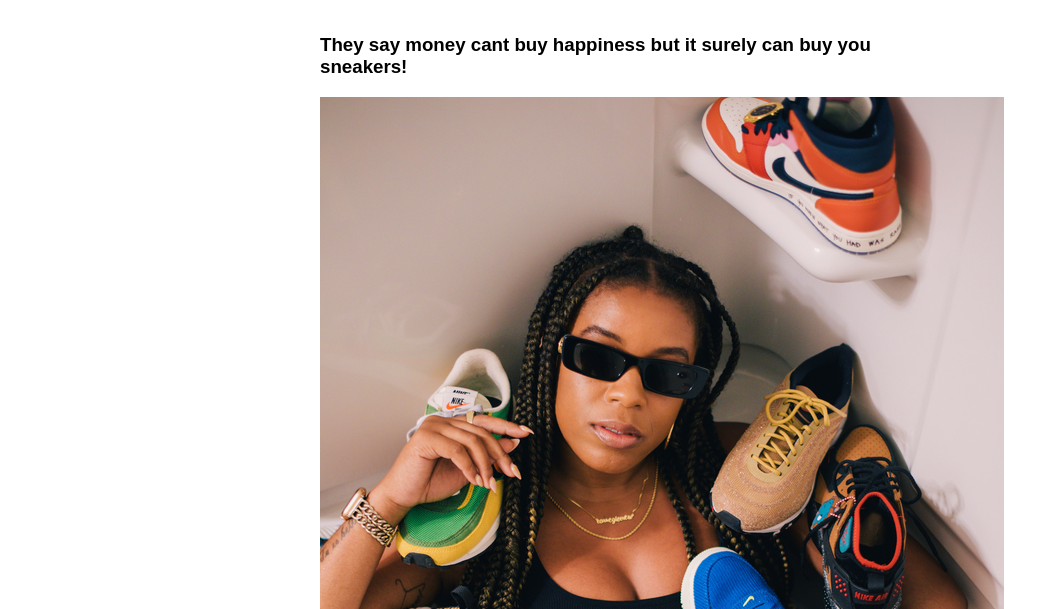
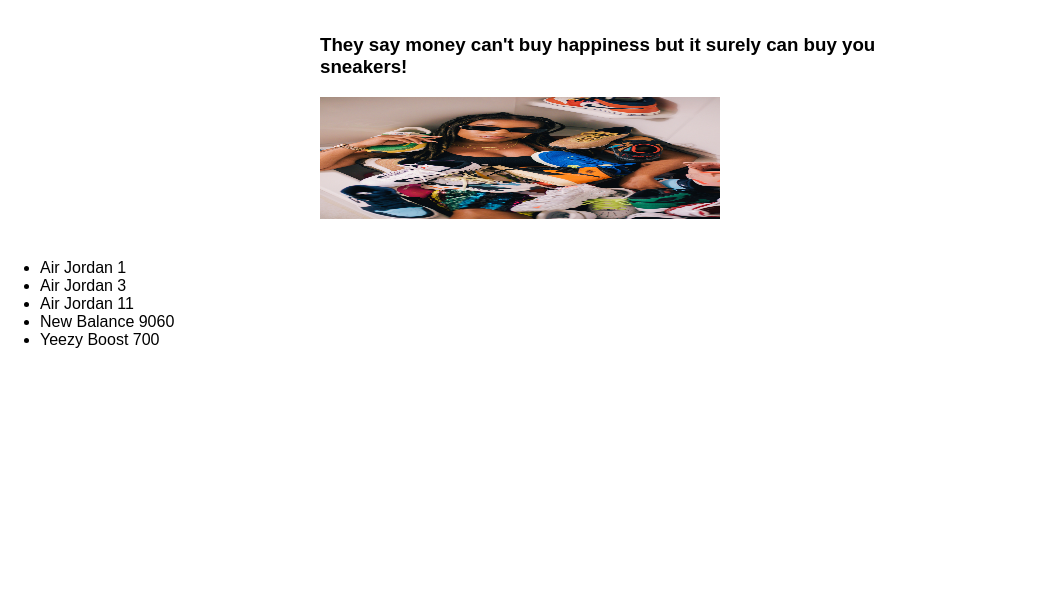
Before and after one commit to arnm242/my-first-static-web-app, a website: page src/index.html in a window 1280 px wide. Shown: the part 191-800 px from the top of the page, without its empty margins (0-1043 px from the left). Drawn offline with Linux system fonts and the light colour scheme.

Commit message:
Update index.html

```diff
--- a/src/index.html
+++ b/src/index.html
@@ -11,11 +11,11 @@
 <body>
   <main>
     <h1>Made for Sneakerheads by Sneakerheads</h1>
-    <h3>They say money cant buy happiness but it surely can buy you sneakers!</h2>
-    <img src="sneakers101.jpeg">
+    <h3>They say money can't buy happiness but it surely can buy you sneakers!</h2>
+    <img src="sneakers101.jpeg" width="400" height="122">
   </main>
 
-
+<section>
   <ul>
     <li>Air Jordan 1</li>
     <li>Air Jordan 3</li>
@@ -23,6 +23,8 @@
     <li>New Balance 9060</li>
     <li>Yeezy Boost 700</li>
   </ul>
+
+</section>
     </body>
 
 </html>
```
